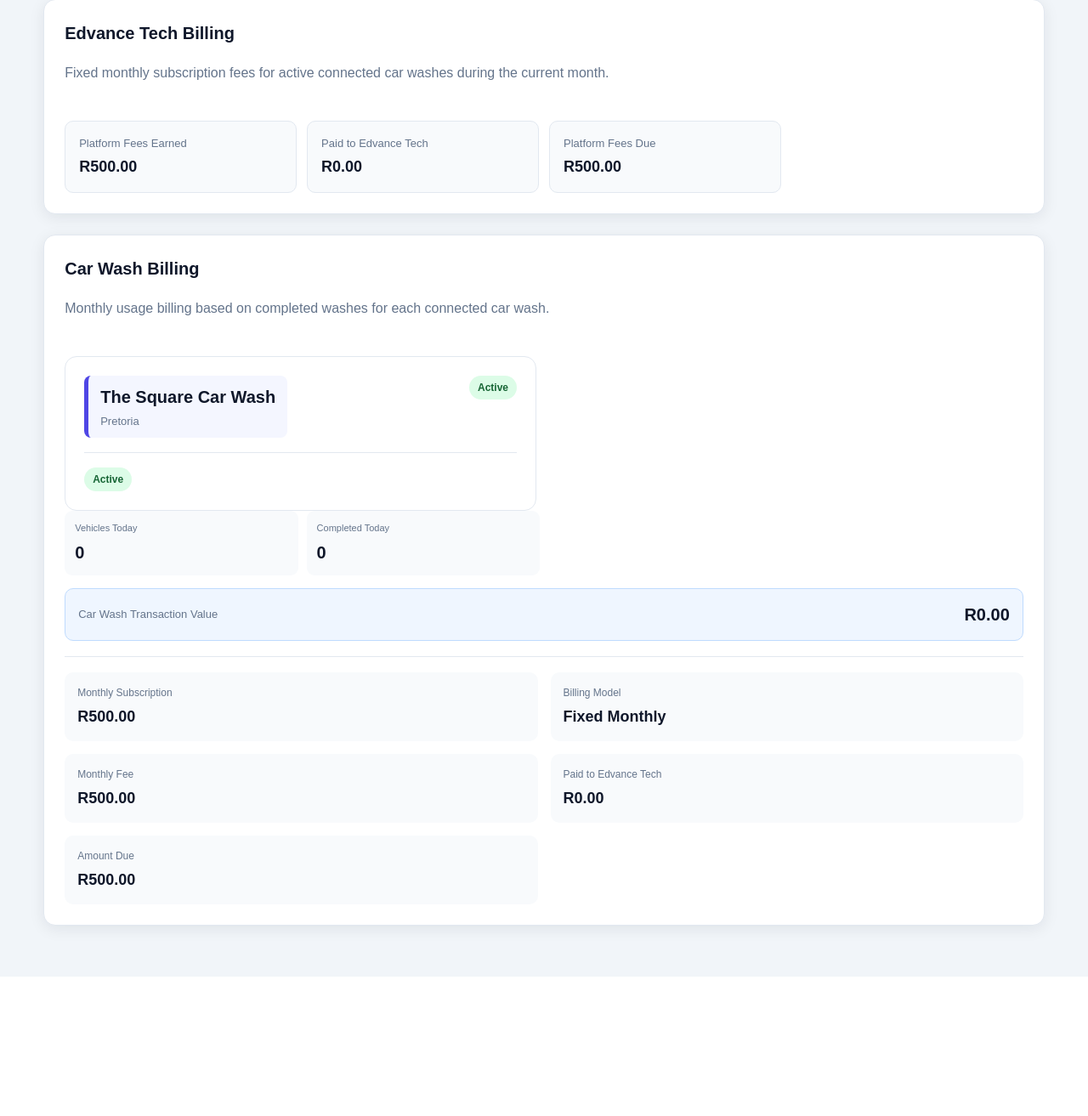
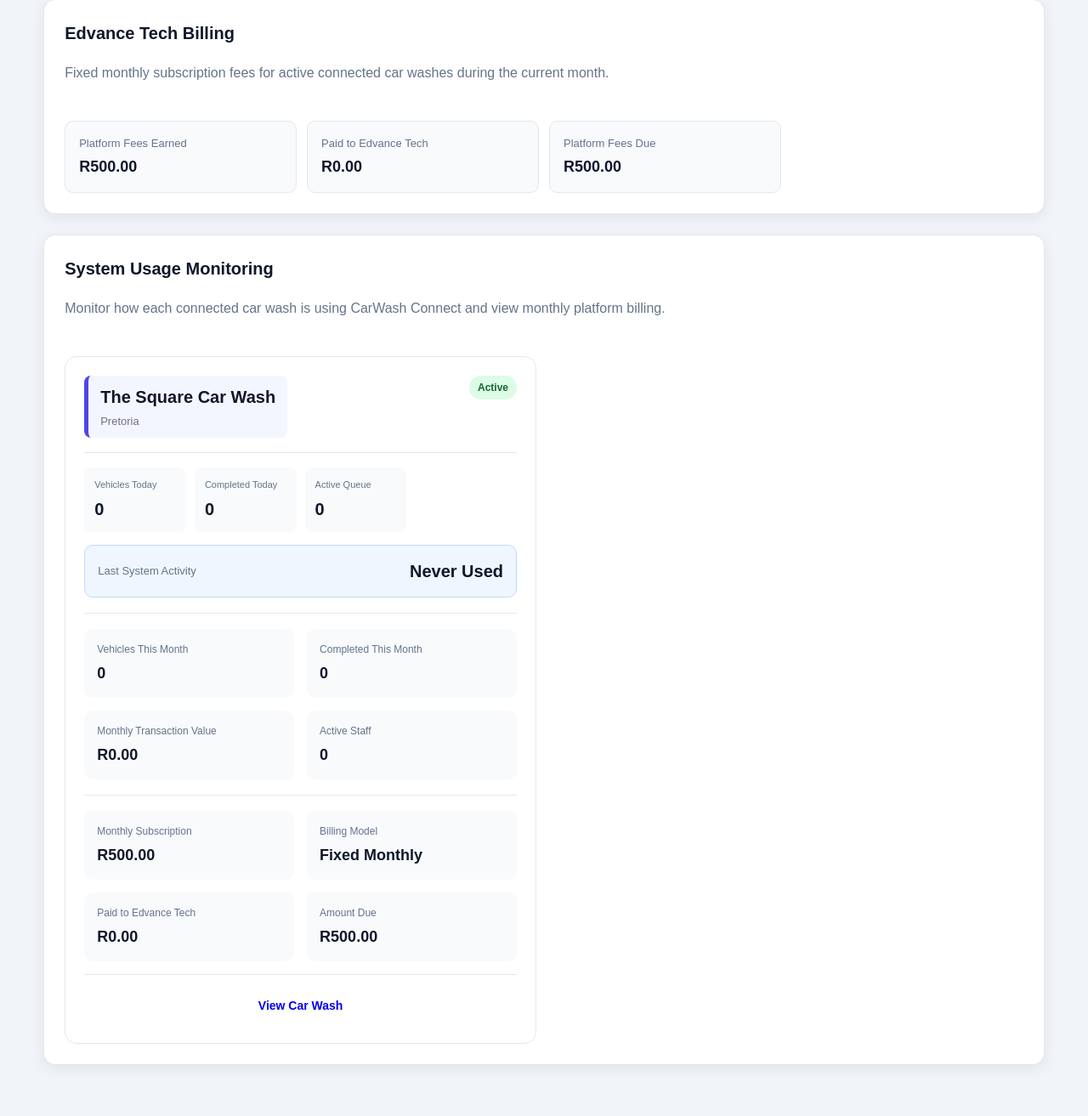
Before and after one commit to Chauke12345/Carwash-Connect, a Django app: page /platform/monitoring/ in a window 1280 px wide. Shown: the part 711-2024 px from the top of the page at 85% size. Before the commit the page ends 1860 px from the top, so only its background shows below. Run offline with Django 5.2, Linux system fonts and the light colour scheme; the visitor is signed in with stand-in values (Sample User, id 1); data comes from the database, SQL or seed files in the repository; data that the repository does not hold is empty.

Commit message:
Add platform system usage monitoring

```diff
--- a/washes/templates/washes/platform_monitoring.html
+++ b/washes/templates/washes/platform_monitoring.html
@@ -279,7 +279,7 @@
 
 
         <!-- =================================================
-             CAR WASH BILLING
+             SYSTEM USAGE MONITORING
         ================================================== -->
 
         <section class="dashboard-section">
@@ -287,14 +287,12 @@
             <div class="section-header">
 
                 <div>
-
-                    <h2>Car Wash Billing</h2>
+                    <h2>System Usage Monitoring</h2>
 
                     <p class="form-description">
-                        Monthly usage billing based on completed
-                        washes for each connected car wash.
+                        Monitor how each connected car wash is using
+                        CarWash Connect and view monthly platform billing.
                     </p>
-
                 </div>
 
             </div>
@@ -306,9 +304,7 @@
 
                     <article class="monitoring-card">
 
-                     <!-- =====================================
-     CAR WASH INFORMATION
-====================================== -->
+                        <!-- CAR WASH INFORMATION -->
 
                         <div class="monitoring-card-header">
 
@@ -341,23 +337,6 @@
                         </div>
 
 
-                            {% if item.car_wash.is_active %}
-
-                                <span class="monitoring-status active">
-                                    Active
-                                </span>
-
-                            {% else %}
-
-                                <span class="monitoring-status inactive">
-                                    Inactive
-                                </span>
-
-                            {% endif %}
-
-                        </div>
-
-
                         <!-- =====================================
                              TODAY'S ACTIVITY
                         ====================================== -->
@@ -365,54 +344,114 @@
                         <div class="monitoring-stats">
 
                             <div>
-
-                                <span>
-                                    Vehicles Today
-                                </span>
+                                <span>Vehicles Today</span>
 
                                 <strong>
                                     {{ item.total_jobs }}
                                 </strong>
-
                             </div>
 
 
                             <div>
-
-                                <span>
-                                    Completed Today
-                                </span>
+                                <span>Completed Today</span>
 
                                 <strong>
                                     {{ item.completed_jobs }}
                                 </strong>
+                            </div>
 
+
+                            <div>
+                                <span>Active Queue</span>
+
+                                <strong>
+                                    {{ item.active_jobs }}
+                                </strong>
                             </div>
 
                         </div>
 
 
                         <!-- =====================================
-                             CAR WASH BUSINESS REVENUE
+                             LAST SYSTEM ACTIVITY
                         ====================================== -->
 
                         <div class="monitoring-revenue">
 
                             <span>
-                                Car Wash Transaction Value
+                                Last System Activity
                             </span>
 
                             <strong>
-                                R{{ item.transaction_value|floatformat:2 }}
+                                {% if item.last_activity %}
+                                    {{ item.last_activity|date:"d M Y, H:i" }}
+                                {% else %}
+                                    Never Used
+                                {% endif %}
                             </strong>
 
                         </div>
 
 
+                        <!-- =====================================
+                             MONTHLY SYSTEM USAGE
+                        ====================================== -->
+
                         <div class="billing-summary">
 
                             <div>
+                                <span>
+                                    Vehicles This Month
+                                </span>
 
+                                <strong>
+                                    {{ item.monthly_jobs }}
+                                </strong>
+                            </div>
+
+
+                            <div>
+                                <span>
+                                    Completed This Month
+                                </span>
+
+                                <strong>
+                                    {{ item.monthly_completed_jobs }}
+                                </strong>
+                            </div>
+
+
+                            <div>
+                                <span>
+                                    Monthly Transaction Value
+                                </span>
+
+                                <strong>
+                                    R{{ item.monthly_transaction_value|floatformat:2 }}
+                                </strong>
+                            </div>
+
+
+                            <div>
+                                <span>
+                                    Active Staff
+                                </span>
+
+                                <strong>
+                                    {{ item.staff_count }}
+                                </strong>
+                            </div>
+
+                        </div>
+
+
+                        <!-- =====================================
+                             EDVANCE TECH BILLING
+                        ====================================== -->
+
+                        <div class="billing-summary">
+
+                            <div>
                                 <span>
                                     Monthly Subscription
                                 </span>
@@ -420,12 +459,10 @@
                                 <strong>
                                     R{{ item.monthly_fee|floatformat:2 }}
                                 </strong>
-
                             </div>
 
 
                             <div>
-
                                 <span>
                                     Billing Model
                                 </span>
@@ -433,25 +470,10 @@
                                 <strong>
                                     Fixed Monthly
                                 </strong>
-
                             </div>
 
 
                             <div>
-
-        <span>
-            Monthly Fee
-        </span>
-
-        <strong>
-            R{{ item.platform_fee_generated|floatformat:2 }}
-        </strong>
-
-    </div>
-
-
-    <div>
-
                                 <span>
                                     Paid to Edvance Tech
                                 </span>
@@ -459,12 +481,10 @@
                                 <strong>
                                     R{{ item.platform_fee_paid|floatformat:2 }}
                                 </strong>
-
                             </div>
 
 
                             <div>
-
                                 <span>
                                     Amount Due
                                 </span>
@@ -472,16 +492,33 @@
                                 <strong>
                                     R{{ item.platform_fee_due|floatformat:2 }}
                                 </strong>
-
                             </div>
 
                         </div>
 
+
+                        <!-- =====================================
+                             INSPECT CAR WASH
+                        ====================================== -->
+
+                        <div class="monitoring-actions">
+
+                            <a
+                                href="{% url 'platform_car_wash_detail' item.car_wash.id %}"
+                                class="btn btn-secondary"
+                            >
+                                View Car Wash
+                            </a>
+
+                        </div>
+
+                    </article>
+
                 {% empty %}
 
-                    <p>
+                    <div class="empty-state">
                         No car washes registered.
-                    </p>
+                    </div>
 
                 {% endfor %}
 
--- a/washes/views.py
+++ b/washes/views.py
@@ -976,7 +976,7 @@ def platform_monitoring(request):
     for car_wash in car_washes:
 
         # =================================================
-        # TODAY'S OPERATIONS FOR THIS CAR WASH
+        # TODAY'S OPERATIONS
         # =================================================
 
         wash_jobs = today_jobs.filter(
@@ -998,11 +998,51 @@ def platform_monitoring(request):
             payment_status="paid"
         )
 
-        # Today's car wash transaction value
         transaction_value = (
             wash_paid.aggregate(
                 total=Sum("amount")
             )["total"] or 0
+        )
+
+        # =================================================
+        # MONTHLY SYSTEM USAGE
+        # =================================================
+
+        month_jobs = WashJob.objects.filter(
+            car_wash=car_wash,
+            created_at__year=today.year,
+            created_at__month=today.month,
+        )
+
+        month_completed = month_jobs.filter(
+            status="collected"
+        )
+
+        month_paid = month_completed.filter(
+            payment_status="paid"
+        )
+
+        monthly_transaction_value = (
+            month_paid.aggregate(
+                total=Sum("amount")
+            )["total"] or 0
+        )
+
+        # =================================================
+        # LAST SYSTEM ACTIVITY
+        # =================================================
+
+        last_job = (
+            WashJob.objects
+            .filter(car_wash=car_wash)
+            .order_by("-created_at")
+            .first()
+        )
+
+        last_activity = (
+            last_job.created_at
+            if last_job
+            else None
         )
 
         # =================================================
@@ -1016,8 +1056,6 @@ def platform_monitoring(request):
 
         # =================================================
         # EDVANCE TECH MONTHLY BILLING
-        # =================================================
-        # FIXED MONTHLY SUBSCRIPTION FOR THIS CAR WASH
         # =================================================
 
         platform_fee_generated = (
@@ -1041,6 +1079,7 @@ def platform_monitoring(request):
             - platform_fee_paid,
             0
         )
+
         # =================================================
         # DATA SENT TO PLATFORM DASHBOARD
         # =================================================
@@ -1049,18 +1088,24 @@ def platform_monitoring(request):
 
             "car_wash": car_wash,
 
-            # Today's operations
+            # Today's activity
             "total_jobs": wash_jobs.count(),
             "active_jobs": wash_active.count(),
             "completed_jobs": wash_completed.count(),
+            "transaction_value": transaction_value,
 
-            # Today's car wash revenue
-            "transaction_value": transaction_value,
+            # Monthly usage
+            "monthly_jobs": month_jobs.count(),
+            "monthly_completed_jobs": month_completed.count(),
+            "monthly_transaction_value": monthly_transaction_value,
+
+            # Last usage
+            "last_activity": last_activity,
 
             # Staff
             "staff_count": staff_count,
 
-                     # Edvance Tech billing
+            # EDVANCE TECH billing
             "monthly_fee": car_wash.monthly_fee,
             "platform_fee_generated": platform_fee_generated,
             "platform_fee_paid": platform_fee_paid,
@@ -1068,7 +1113,6 @@ def platform_monitoring(request):
         })
 
 
-    # =====================================================
     # CONTEXT
     # =====================================================
 
```
Lines whose indentation alone changed are shown as unchanged.
